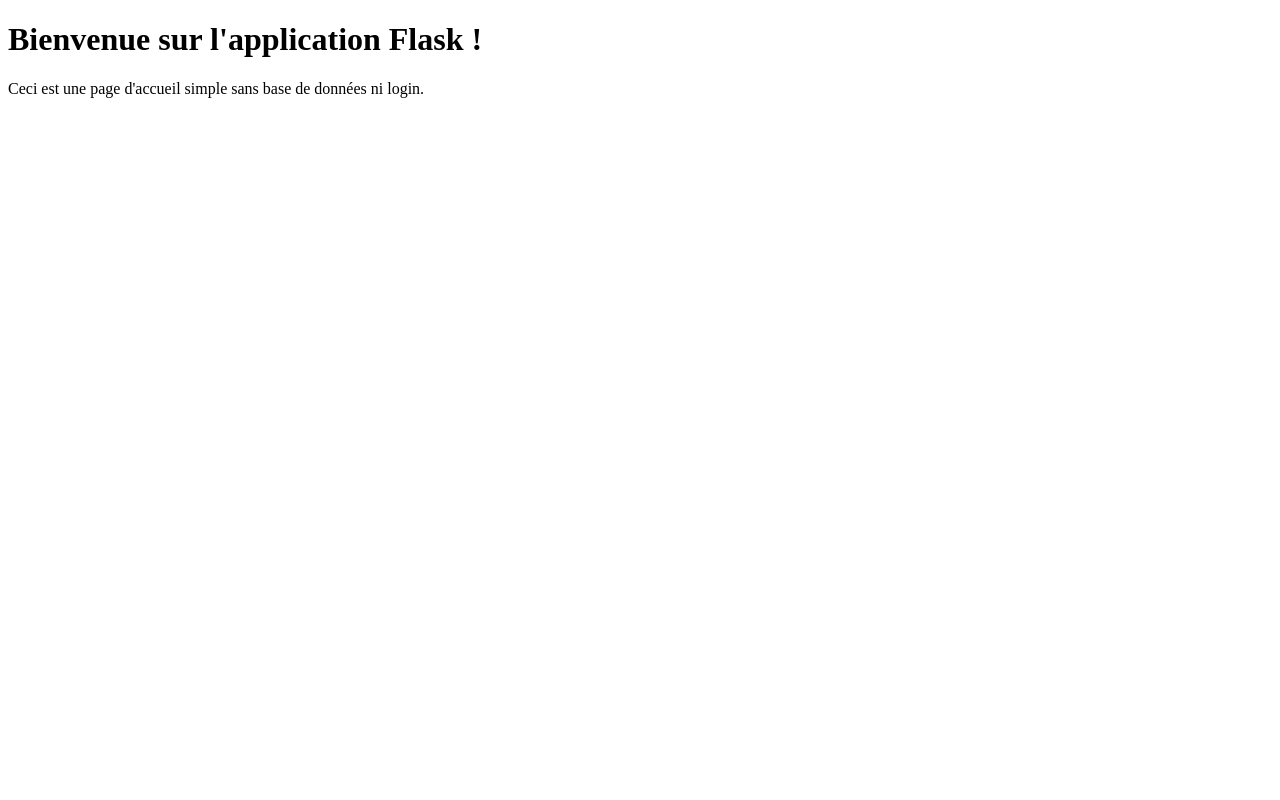
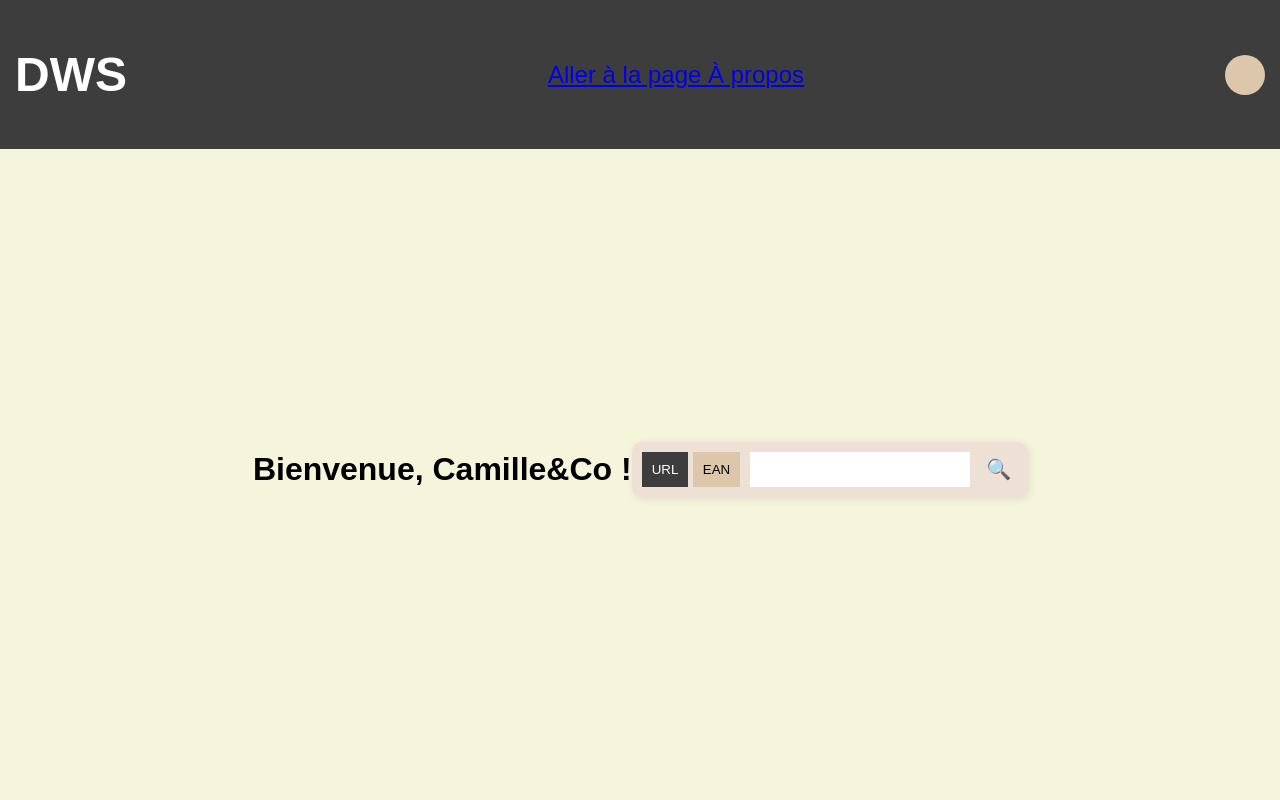
Before and after one commit to SCM-Devs/SCMDev_Coda_DWS, a Flask app: page / in a window 1280 px wide. Run offline with Flask 2, Linux system fonts and the light colour scheme.

Commit message:
flask_intranet_test

```diff
--- a/app/__init__.py
+++ b/app/__init__.py
@@ -1,4 +1,5 @@
 from flask import Flask
+
 
 def create_app():
     app = Flask(__name__)
--- a/app/models.py
+++ b/app/models.py
@@ -0,0 +1,3 @@
+# from . import db
+
+# class Product(db.Model):
--- a/app/routes.py
+++ b/app/routes.py
@@ -5,4 +5,11 @@
 # Route d'accueil
 @bp.route('/')
 def index():
-    return render_template('index.html')  # Rendre le template index.html
+    return render_template('index.html', name="Camille&Co")  # Rendre le template index.html
+
+@bp.route('/about')
+def about():
+    return render_template('about.html')
+
+if __name__ == '__main__':
+    bp.run(debug=True)
--- a/app/static/style.css
+++ b/app/static/style.css
@@ -0,0 +1,59 @@
+body {
+            background-color: #F5F5DC; /* Beige */
+            color: #000000; /* Noir */
+            font-family: Arial, sans-serif;
+            margin: 0;
+            padding: 0;
+        }
+        header {
+            background-color: #3D3D3D; /* Noir/gris foncé */
+            color: #FFFFFF; /* Blanc */
+            padding: 15px;
+            font-size: 24px;
+            display: flex;
+            justify-content: space-between;
+            align-items: center;
+        }
+        .profile {
+            width: 40px;
+            height: 40px;
+            background-color: #DCC7AA; /* Crème */
+            border-radius: 50%;
+        }
+        main {
+            display: flex;
+            justify-content: center;
+            align-items: center;
+            height: 80vh;
+        }
+        .search-container {
+            background-color: #EDE0D4; /* Crème clair */
+            padding: 10px;
+            border-radius: 10px;
+            display: flex;
+            align-items: center;
+            box-shadow: 2px 2px 10px rgba(0, 0, 0, 0.1);
+        }
+        .tabs button {
+            background-color: #DCC7AA;
+            border: none;
+            padding: 10px;
+            cursor: pointer;
+        }
+        .tabs .active {
+            background-color: #3D3D3D;
+            color: #FFFFFF;
+        }
+        input {
+            border: none;
+            padding: 10px;
+            margin: 0 10px;
+            width: 200px;
+            background-color: #FFFFFF;
+        }
+        .search-btn {
+            background: none;
+            border: none;
+            cursor: pointer;
+            font-size: 20px;
+        }
--- a/app/templates/index.html
+++ b/app/templates/index.html
@@ -3,11 +3,28 @@
 <head>
     <meta charset="UTF-8">
     <meta name="viewport" content="width=device-width, initial-scale=1.0">
-    <title>Page d'Accueil</title>
+    <title>DWS</title>
     <link rel="stylesheet" href="{{ url_for('static', filename='style.css') }}">
+
 </head>
 <body>
-    <h1>Bienvenue sur l'application Flask !</h1>
-    <p>Ceci est une page d'accueil simple sans base de données ni login.</p>
+    <header>
+        <h1>DWS</h1>
+        <a href="{{ url_for('main.about') }}">Aller à la page À propos</a>
+        <div class="profile"></div>
+    </header>
+    <main>
+        <h1>Bienvenue, {{ name }} !</h1>
+        <div class="search-container">
+            <div class="tabs">
+                <button class="active">URL</button>
+                <button>EAN</button>
+            </div>
+            <input type="text" placeholder="">
+            <button class="search-btn">
+                🔍
+            </button>
+        </div>
+    </main>
 </body>
 </html>
```
Also changed, not shown: app.py (added, +13 -0 lines), app/templates/about.html (added, +11 -0 lines), app/templates/login.html (deleted).
